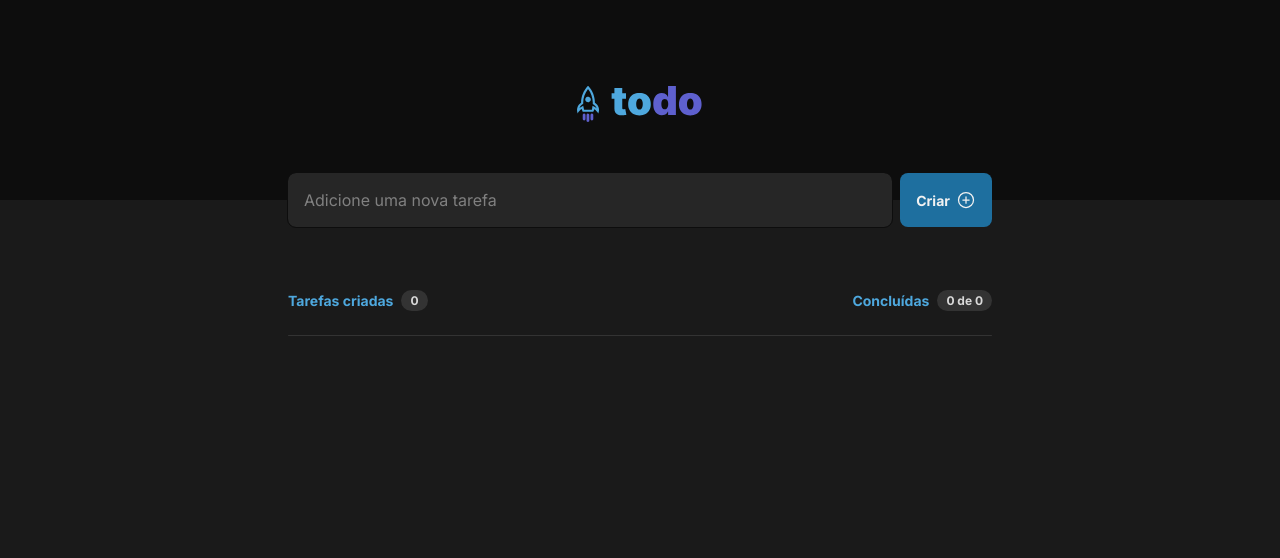
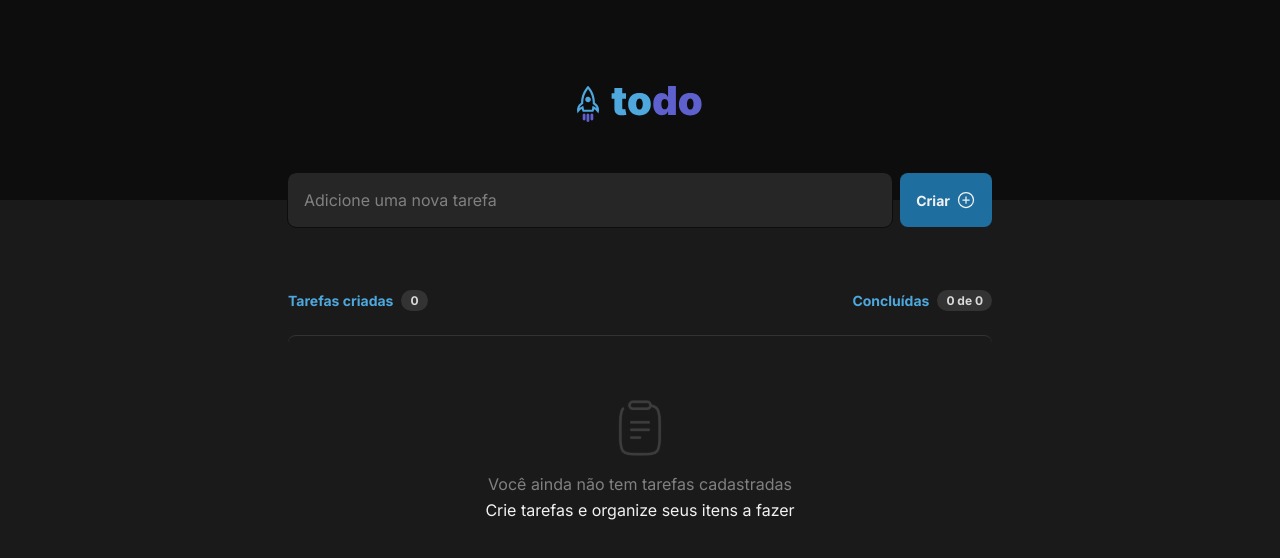
Before and after one commit to KevinAlves55/ToDoList, a React (Vite) app: page / in a window 1280 px wide. Shown: the top 558 px of the page. Built offline with nearby package versions, Linux system fonts and the light colour scheme.

Commit message:
feat: Finalizado a função de trocar status de tarefa concluída

```diff
--- a/src/app/App.tsx
+++ b/src/app/App.tsx
@@ -23,10 +23,29 @@ export const App = () => {
     setTarefas([...tarefas, novaTarefa]);
   };
 
+  const deletarTarefa = (id: string) => {
+    const tarefaDeletada = tarefas.filter(tarefaAtual => tarefaAtual.id !== id);
+    setTarefas(tarefaDeletada);
+  };
+
+  const realizarTarefa = (id: string) => {
+    const tarefaRealizada = tarefas.map(tarefaAtual => {
+      if (tarefaAtual.id === id) {
+        return {
+          ...tarefaAtual,
+          isCompleted: !tarefaAtual.isCompleted
+        };
+      };
+      return tarefaAtual;
+    });
+
+    setTarefas(tarefaRealizada);
+  }
+
   return (
     <>
       <Header adicionarTarefa={adicionarTarefa} />
-      <Tarefas tarefas={tarefas} />
+      <Tarefas tarefas={tarefas} onDelete={deletarTarefa} onComplete={realizarTarefa} />
     </>
   )
 }
--- a/src/app/components/header/Header.tsx
+++ b/src/app/components/header/Header.tsx
@@ -12,12 +12,14 @@ export const Header: React.FC<IHeaderProps> = ({ adicionarTarefa }) => {
   const [texto, setTexto] = useState("");
 
   const handleValueChange = (value: string) => {
-    setTexto(value)
+    setTexto(value);
   };
 
   const handleNewTask = (e: FormEvent) => {
     e.preventDefault();
     adicionarTarefa(texto);
+
+    setTexto("");
   };
 
   return (
--- a/src/app/components/tarefaCard/Tarefa.tsx
+++ b/src/app/components/tarefaCard/Tarefa.tsx
@@ -4,18 +4,33 @@ import { ITarefa } from "../../App";
 
 import styles from "./Styles.module.css";
 import commonStyles from "../../styles/Common.module.css";
+import { useState } from "react";
 
 interface ITarefaCardProps {
   tarefa: ITarefa;
+  onDelete: (id: string) => void;
+  onComplete: (id: string) => void;
 }
 
-export const TarefaCard: React.FC<ITarefaCardProps> = ({ tarefa }) => {
+export const TarefaCard: React.FC<ITarefaCardProps> = ({ tarefa, onDelete, onComplete }) => {
+  const [isCompleted, setIsCompleted] = useState(tarefa.isCompleted);
+
+  const handleDeleteTask = () => {
+    onDelete(tarefa.id);
+  };
+
+  const handleToggleTask = () => {
+    onComplete(tarefa.id);
+    setIsCompleted(!isCompleted);
+  };
+
   return (
     <div className={`${commonStyles} ${styles.conteudoTarefa}`}>
       <label className={styles.tarefaCheck}>
         <input
           type="checkbox"
-          checked={tarefa.isCompleted}
+          checked={isCompleted}
+          onChange={handleToggleTask}
         />
         <span>
           <Check size={15} />
@@ -24,7 +39,7 @@ export const TarefaCard: React.FC<ITarefaCardProps> = ({ tarefa }) => {
 
       <strong>{tarefa.title}</strong>
 
-      <button title="Apagar Tarefa" className={styles.apagarTarefa}>
+      <button onClick={handleDeleteTask} title="Apagar Tarefa" className={styles.apagarTarefa}>
         <Trash />
       </button>
     </div>
--- a/src/app/components/tarefas/Tarefas.tsx
+++ b/src/app/components/tarefas/Tarefas.tsx
@@ -6,9 +6,11 @@ import commonStyles from "../../styles/Common.module.css";
 
 interface ITarefasProps {
   tarefas: ITarefa[];
+  onDelete: (id: string) => void;
+  onComplete: (id: string) => void;
 }
 
-export const Tarefas: React.FC<ITarefasProps> = ({ tarefas }) => {
+export const Tarefas: React.FC<ITarefasProps> = ({ tarefas, onDelete, onComplete }) => {
   const tarefasCriadas = tarefas.length;
   const tarefasConcluidas = tarefas.filter(tarefaAtual => tarefaAtual.isCompleted).length;
 
@@ -27,14 +29,18 @@ export const Tarefas: React.FC<ITarefasProps> = ({ tarefas }) => {
       </header>
 
       <div className={styles.conteudoTarefas}>
-        {tarefas.map(tarefaAtual => (
-          <TarefaCard key={tarefaAtual.id} tarefa={tarefaAtual} />
-        ))}
+        {tarefas.length > 0 && (
+          tarefas.map(tarefaAtual => (
+            <TarefaCard key={tarefaAtual.id} tarefa={tarefaAtual} onDelete={onDelete} onComplete={onComplete} />
+          ))
+        )}
 
-        {/* <div className={styles.semTarefas}>
-          <img src="/clipboard.svg" alt="Mochila" title="Adicine uma tarefa" />
-          <p><span className={styles.destaque}>Você ainda não tem tarefas cadastradas</span> <br /> Crie tarefas e organize seus itens a fazer</p>
-        </div> */}
+        {tarefas.length === 0 && (
+          <div className={styles.semTarefas}>
+            <img src="/clipboard.svg" alt="Mochila" title="Adicine uma tarefa" />
+            <p><span className={styles.destaque}>Você ainda não tem tarefas cadastradas</span> <br /> Crie tarefas e organize seus itens a fazer</p>
+          </div>
+        )}
       </div>
     </main>
   );
```
